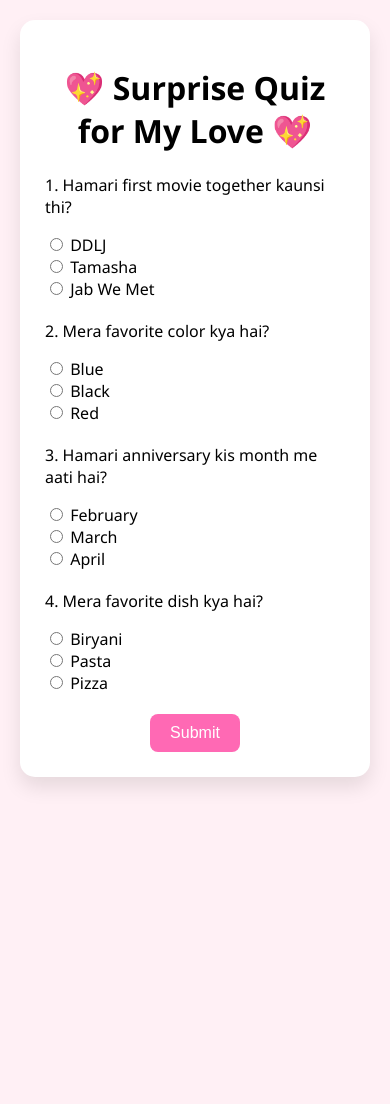
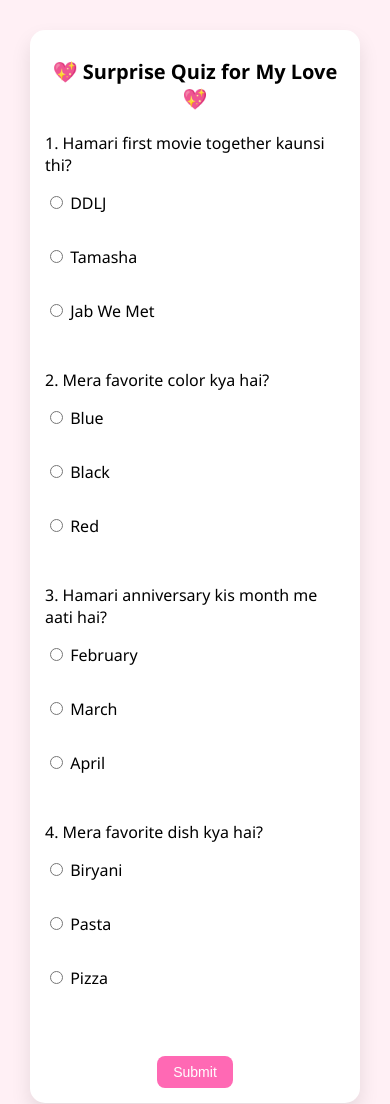
Before and after one commit to SalmanBhagat/surprise, a plain HTML site: page index.html in a window 390 px wide. Shown: the top 1104 px of the page. Before the commit the page ends 844 px from the top, so only its background shows below. Drawn offline with Linux system fonts and the light colour scheme.

Commit message:
update code

```diff
--- a/index.html
+++ b/index.html
@@ -1,7 +1,8 @@
 <!DOCTYPE html>
 <html lang="en">
 <head>
-  <meta charset="UTF-8">
+  <meta charset="UTF-8" />
+  <meta name="viewport" content="width=device-width, initial-scale=1.0"/>
   <title>Love Quiz</title>
   <link rel="stylesheet" href="style.css" />
 </head>
@@ -12,30 +13,30 @@
     <form id="quizForm">
       <div class="question">
         <p>1. Hamari first movie together kaunsi thi?</p>
-        <input type="radio" name="q1" value="a" /> DDLJ<br>
-        <input type="radio" name="q1" value="b" /> Tamasha<br>
-        <input type="radio" name="q1" value="c" /> Jab We Met<br>
+        <label><input type="radio" name="q1" value="a" /> DDLJ</label><br>
+        <label><input type="radio" name="q1" value="b" /> Tamasha</label><br>
+        <label><input type="radio" name="q1" value="c" /> Jab We Met</label><br>
       </div>
 
       <div class="question">
         <p>2. Mera favorite color kya hai?</p>
-        <input type="radio" name="q2" value="a" /> Blue<br>
-        <input type="radio" name="q2" value="b" /> Black<br>
-        <input type="radio" name="q2" value="c" /> Red<br>
+        <label><input type="radio" name="q2" value="a" /> Blue</label><br>
+        <label><input type="radio" name="q2" value="b" /> Black</label><br>
+        <label><input type="radio" name="q2" value="c" /> Red</label><br>
       </div>
 
       <div class="question">
         <p>3. Hamari anniversary kis month me aati hai?</p>
-        <input type="radio" name="q3" value="a" /> February<br>
-        <input type="radio" name="q3" value="b" /> March<br>
-        <input type="radio" name="q3" value="c" /> April<br>
+        <label><input type="radio" name="q3" value="a" /> February</label><br>
+        <label><input type="radio" name="q3" value="b" /> March</label><br>
+        <label><input type="radio" name="q3" value="c" /> April</label><br>
       </div>
 
       <div class="question">
         <p>4. Mera favorite dish kya hai?</p>
-        <input type="radio" name="q4" value="a" /> Biryani<br>
-        <input type="radio" name="q4" value="b" /> Pasta<br>
-        <input type="radio" name="q4" value="c" /> Pizza<br>
+        <label><input type="radio" name="q4" value="a" /> Biryani</label><br>
+        <label><input type="radio" name="q4" value="b" /> Pasta</label><br>
+        <label><input type="radio" name="q4" value="c" /> Pizza</label><br>
       </div>
 
       <button type="submit">Submit</button>
@@ -45,6 +46,7 @@
   <!-- Popup Card -->
   <div class="popup" id="popup">
     <div class="popup-content">
+      <div class="confetti">🎉🎊✨💖🎊🎉</div>
       <h2>To My Jaan ❤️</h2>
       <p>
         Tumhara muskurana meri pehchaan hai,<br />
--- a/style.css
+++ b/style.css
@@ -20,6 +20,11 @@ body {
   text-align: left;
 }
 
+label {
+  display: block;
+  margin: 5px 0;
+}
+
 button {
   background-color: #ff69b4;
   color: white;
@@ -28,6 +33,7 @@ button {
   font-size: 16px;
   border-radius: 8px;
   cursor: pointer;
+  margin-top: 20px;
 }
 
 button:hover {
@@ -44,18 +50,61 @@ button:hover {
   background: rgba(0,0,0,0.5);
   justify-content: center;
   align-items: center;
+  z-index: 1000;
 }
 
 .popup-content {
   background: white;
   padding: 30px;
-  border-radius: 15px;
+  border-radius: 20px;
   text-align: center;
-  max-width: 400px;
-  animation: popup 0.5s ease;
+  max-width: 90%;
+  box-shadow: 0 20px 40px rgba(0,0,0,0.3);
+  animation: popup 0.6s ease;
+  position: relative;
+}
+
+.confetti {
+  font-size: 30px;
+  animation: confetti-fall 2s infinite;
 }
 
 @keyframes popup {
-  from { transform: scale(0.8); opacity: 0; }
-  to { transform: scale(1); opacity: 1; }
+  0% { transform: scale(0.7); opacity: 0; }
+  100% { transform: scale(1); opacity: 1; }
 }
+
+@keyframes confetti-fall {
+  0% { transform: translateY(0); opacity: 1; }
+  100% { transform: translateY(10px); opacity: 0.8; }
+}
+
+/* Mobile Responsive */
+@media (max-width: 600px) {
+  .quiz-container {
+    padding: 15px;
+    margin: 10px;
+  }
+
+  h1 {
+    font-size: 20px;
+  }
+
+  .question p {
+    font-size: 16px;
+  }
+
+  button {
+    font-size: 14px;
+    padding: 8px 16px;
+  }
+
+  .popup-content {
+    padding: 20px;
+    font-size: 14px;
+  }
+
+  .confetti {
+    font-size: 24px;
+  }
+}
```
